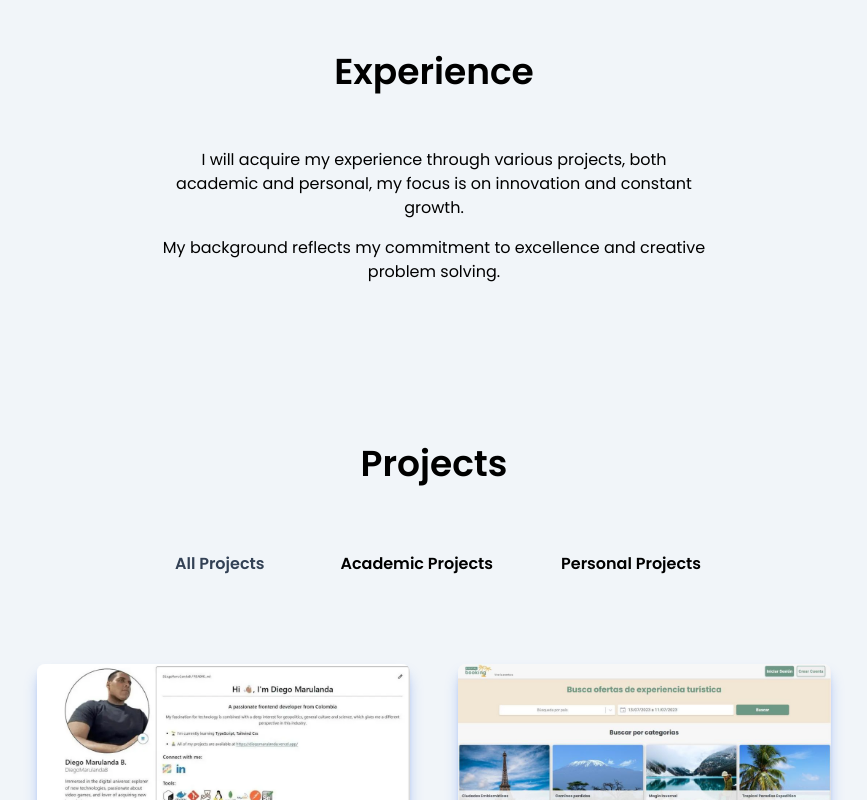
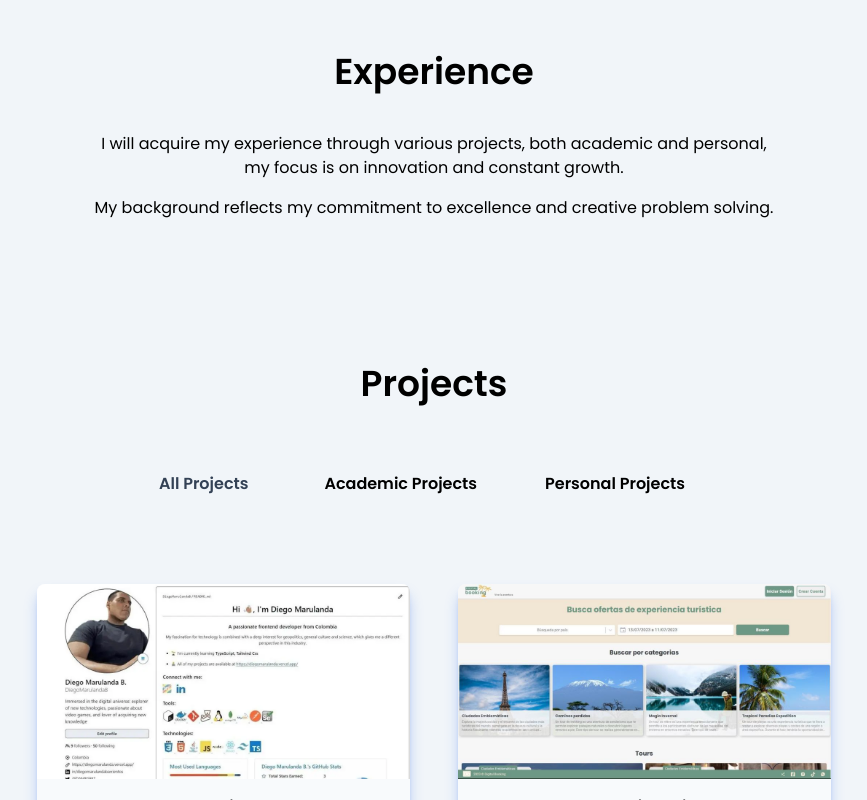
Before and after one commit to DiegoMarulandaB/Portfolio, a Next.js app: page / in a window 1280 px wide. Shown: the part 500-1300 px from the top of the page, without its empty margins (206-1073 px from the left). Built offline with nearby package versions, Linux system fonts and the light colour scheme.

Commit message:
refactor: :lipstick: add new structure

```diff
--- a/src/components/About/About.tsx
+++ b/src/components/About/About.tsx
@@ -12,28 +12,32 @@ const About = () => {
         <div className="flex flex-col md:flex-row md:p-4 md:text-left mt-2 space-y-10 md:space-x-10 md:space-y-0 items-stretch justify-center align-top">
           <div className="md:w-3/5">
             <div className="flex flex-col items-center justify-center">
-              <div className="text-center text-1xl dark:text-white mx-2 mr-2 mt-4 mb-4">
-                <p className="mb-4 mt-4">
+              <div className="text-center text-1xl dark:text-white mx-2 mr-2 mt-4 [&>p]:mb-4">
+                <p>
+                  <span className="text-blue-800 dark:text-amber-200 text-2xl">About Diego</span>
+                </p>
+                <p>
                   {' '}
                   My fascination for technology is combined with a deep interest for geopolitics, general culture and
                   science, which gives me a different perspective in this industry.
                 </p>
               </div>
-              <span className="mx-2 mr-2 mt-4 text-blue-800 dark:text-amber-200 text-2xl">Studies</span>
-              <div className="text-center text-1xl dark:text-white mx-2 mr-2 mt-4 mb-4">
-                <p className="mb-4 mt-4">
+              <div className="text-center items-center justify-center">
+                <span className="text-blue-800 dark:text-amber-200 text-2xl">Studies</span>
+                <div className="mx-2 mr-2 mt-4 [&>p]:mb-4">
+                  <p>
                     <span>Digital House 2023 - 2024</span>
                   </p>
                   <p>Frontend specialization at Digital House co-created with Mercado Libre and Globant.</p>
-                <p className="mb-4 mt-4">
+                  <p>
                     <span>Digital House 2021 - 2023</span>
                   </p>
                   <p>Certified Tech Developer career at Digital House co-created with Mercado Libre and Globant.</p>
-                <p className="mb-4 mt-4">
+                  <p>
                     <span>Alura Latam 2022 - 2022</span>
                   </p>
                   <p>Oracle Next Education Program Certification.</p>
-                <p className="mb-4 mt-4">
+                  <p>
                     <span>MisionTic 2021 - 2021</span>
                   </p>
                   <p>
@@ -42,12 +46,11 @@ const About = () => {
                     university to train programmers.
                   </p>
                 </div>
-              <span className="mx-2 mr-2 mt-4 text-blue-800 dark:text-amber-200 text-2xl">Hobbies</span>
-              <div className="text-center text-1xl dark:text-white mx-2 mr-2 mt-4 mb-4">
-                <p className="mb-4 mt-4">
-                  My hobbies are listening to rock music, video games, books on different themes.
-                </p>
-                <p className="mb-4 mt-4"> My favorite writer is Brandon Sanderson.</p>
+                <span className="text-blue-800 dark:text-amber-200 text-2xl">Hobbies</span>
+                <div className="mx-2 mr-2 mt-4 [&>p]:mb-4">
+                  <p>My hobbies are listening to rock music, video games, books on different themes.</p>
+                  <p> My favorite writer is Brandon Sanderson.</p>
+                </div>
               </div>
             </div>
           </div>
--- a/src/components/Experience/Experience.tsx
+++ b/src/components/Experience/Experience.tsx
@@ -7,14 +7,14 @@ const Experience = () => {
         <h1>Experience</h1>
       </div>
       <div className="flex flex-col md:flex-row md:p-4 md:text-left mt-2 space-y-10 md:space-x-10 md:space-y-0 items-stretch justify-center align-top">
-        <div className="md:w-3/5">
+        <div className="md:w-3/4">
           <div className="flex flex-col items-center justify-center pb-4">
-            <div className="text-center text-1xl dark:text-white mx-2 mr-2 mt-4 mb-4">
-              <p className="mb-4 mt-4">
+            <div className="text-center text-1xl dark:text-white mx-2 mr-2 mt-4 [&>p]:mb-4">
+              <p>
                 I will acquire my experience through various projects, both academic and personal, my focus is on
                 innovation and constant growth.
               </p>
-              <p className="mb-4 mt-4">
+              <p>
                 My background reflects my commitment to excellence and creative problem solving.
               </p>
             </div>
--- a/src/components/Home/Home.tsx
+++ b/src/components/Home/Home.tsx
@@ -55,11 +55,11 @@ const HomePage = () => {
                   </div>
                 </div>
                 <div className="max-w-lg mt-2">
-                  <div className="w-46 h-46">
+                  <div className="w-46 h-46 lg:mb-0 lg:w-2/2">
                     <p className="text-lg">
                       Hi! 👋🏽 I'm Diego, a passionate freelancer frontend developer from Colombia 🇨🇴!
                     </p>
-                    <div className="flex mt-4 justify-end lg:mb-0 lg:w-5/6">
+                    <div className="flex mt-4 justify-end">
                       <div className="w-16 h-16 mr-4 md:w-18 md:h-18">
                         <img
                           loading="lazy"
--- a/src/components/Projects/Projects.tsx
+++ b/src/components/Projects/Projects.tsx
@@ -13,24 +13,24 @@ const Projects: React.FC = () => {
   return (
     <section id="projects">
       <div className="min-h-screen flex items-center justify-center">
-        <div className="flex flex-col text-center items-center justify-center mx-4 mr-4">
-          <div className="flex flex-wrap -mx-4">
-            <div className="mx-auto mb-[56px] max-w-[510px] text-center">
-              <h1 className=" text-center justify-center mx-2 mr-2 mt-24 font-extrabold capitalize text-4xl sm:text-6xl md:text-4xl lg:text-4xl xl:text-7xl">
+        <div className="flex flex-col mx-4 mr-4">
+          <div className="">
+            <div className="mx-auto mb-[56px] max-w-[510px]">
+              <h1 className=" text-center mx-2 mr-2 mt-24 font-extrabold capitalize text-4xl sm:text-6xl md:text-4xl lg:text-4xl xl:text-7xl">
                 Projects
               </h1>
             </div>
           </div>
 
           <div className="w-full flex flex-wrap justify-center -mx-4">
-            <div className="w-full px-4">
+            <div className="">
               <ul className="flex flex-wrap justify-center mb-12 space-x-1">
-                <li className="mb-1">
+                <li>
                   <button
                     onClick={() => handleProject('all')}
                     className={`inline-block py-3 px-3 text-1xl font-semibold transition md:py-3 lg:px-8 ${
                       showCard === 'all'
-                        ? 'activeClasses text-slate-700 hover:text-slate-950 dark:text-white dark:hover:text-blue-100  transition-transform duration-150 ease-in-out hover:scale-125  mx-2 mr-2'
+                        ? 'activeClasses text-slate-700 hover:text-slate-950 dark:text-white dark:hover:text-blue-100 mx-2 mr-2'
                         : 'inactiveClasses'
                     }`}
                   >
@@ -41,9 +41,9 @@ const Projects: React.FC = () => {
                 <li className="mb-1">
                   <button
                     onClick={() => handleProject('academic projects')}
-                    className={`inline-block py-3 px-3 text-1xl  font-semibold transition md:py-3 lg:px-8 ${
+                    className={`inline-block py-3 px-3 text-1xl font-semibold transition md:py-3 lg:px-8 ${
                       showCard === 'academic projects'
-                        ? 'activeClassestext-slate-700 hover:text-slate-950 dark:text-white dark:hover:text-blue-100  transition-transform duration-150 ease-in-out hover:scale-125  mx-2 mr-2'
+                        ? 'activeClasses text-slate-700 hover:text-slate-950 dark:text-white dark:hover:text-blue-100 mx-2 mr-2'
                         : 'inactiveClasses'
                     }`}
                   >
@@ -55,7 +55,7 @@ const Projects: React.FC = () => {
                     onClick={() => handleProject('personal projects')}
                     className={`inline-block py-3 px-3 text-1xl font-semibold transition md:py-3 lg:px-8 ${
                       showCard === 'personal projects'
-                        ? 'activeClasses text-slate-700 hover:text-slate-950 dark:text-white dark:hover:text-blue-100 transition-transform duration-150 ease-in-out hover:scale-125 mx-2 mr-2'
+                        ? 'activeClasses text-slate-700 hover:text-slate-950 dark:text-white dark:hover:text-blue-100 mx-2 mr-2'
                         : 'inactiveClasses'
                     }`}
                   >
--- a/src/components/Skills/MySkills.tsx
+++ b/src/components/Skills/MySkills.tsx
@@ -1,7 +1,7 @@
 import Image from 'next/image'
 const MySkills = () => {
   return (
-    <div className="md:w-1/4 justify-between">
+    <div className="md:w-1/5 justify-between">
       <div className="text-center mx-2 mr-2 mt-4 text-2xl dark:text-white font-bold">
         <h1>My Skills</h1>
       </div>
```
Lines whose indentation alone changed are shown as unchanged.
